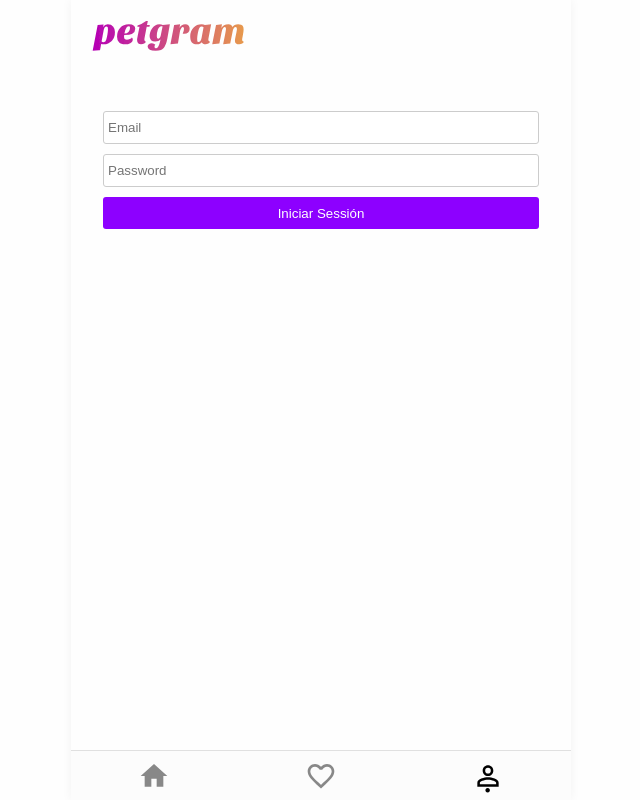
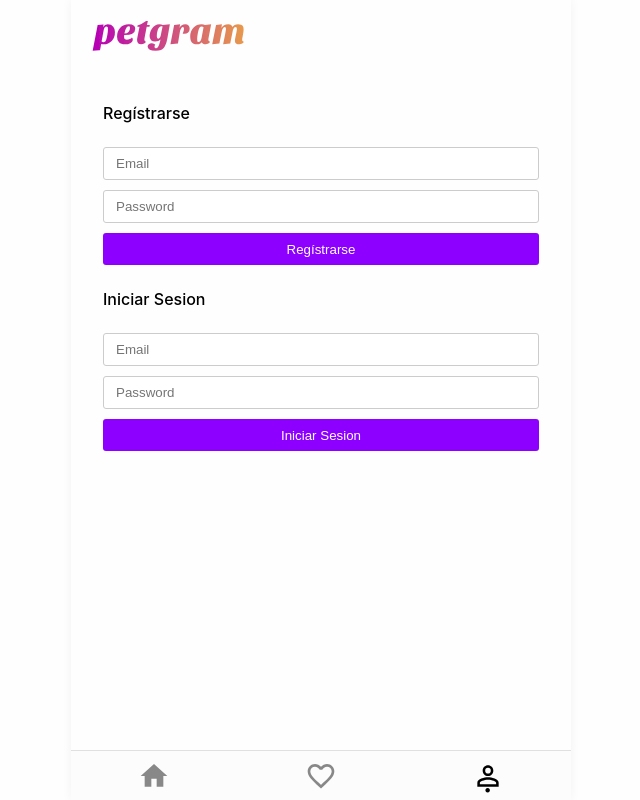
Before and after one commit to jsonfm/petgram, a React (Vite) app: page /user in a window 1280 px wide. Before the commit this address had no page. Shown: the whole page, without its empty margins (319-959 px from the left). Built offline with nearby package versions, Linux system fonts and the light colour scheme.

Commit message:
⚡ [ADD] Login/Register Mutations

```diff
--- a/src/App.jsx
+++ b/src/App.jsx
@@ -51,6 +51,7 @@ function App() {
             )
         }
     </Context.Consumer>
+
     <Navbar />
     </>
   )
--- a/src/components/UserForm/index.jsx
+++ b/src/components/UserForm/index.jsx
@@ -1,21 +1,31 @@
-import React from 'react';
-import { useInputValue } from "@/hooks/useInputValue";
-import { Form, Input, Button, FormContainer } from "./styles"
+import React, { useState } from 'react';
+import { Form, Input, Button, FormContainer, Title, Error } from "./styles"
 
-export const UserForm = () => {
-    const email = useInputValue('');
-    const password = useInputValue('');
 
-    const onSubmit = (e) => {
+export const UserForm = ({ error, loading, title, onSubmit }) => {
+    const [form, setForm] = useState({ email: '',password: '' });
+
+    const handleSubmit = (e) => {
         e.preventDefault();
+        onSubmit({ ...form });
     }
+
+    const handleForm = e => {
+        setForm({
+            ...form,
+            [e.target.name]: e.target.value,
+        });
+    }
+    // console.log("Loading: ", loading);
     return (
         <FormContainer>
-            <Form onSubmit={onSubmit}>
-                <Input placeholder="Email" {...email} />
-                <Input placeholder="Password" type="password" {...password} />
-                <Button>Iniciar Sessión</Button>
+            <Title>{title}</Title>
+            <Form onSubmit={handleSubmit} disabled={loading}>
+                <Input placeholder="Email" name="email" onChange={handleForm} defaultValue={form.email} />
+                <Input placeholder="Password" type="password" name="password" onChange={handleForm} defaultValue={form.password}/>
+                <Button>{title}</Button>
             </Form>
+            {error && <Error>{error}</Error>}
         </FormContainer>
     )
 }
--- a/src/components/UserForm/styles.jsx
+++ b/src/components/UserForm/styles.jsx
@@ -11,7 +11,7 @@ export const Input = styled.input`
     border: 1px solid #ccc;
     border-radius: 3px;
     margin-bottom: 0;
-    padding: 8px 4px;
+    padding: 8px 12px;
     display: block;
     width: 100%;
 `
@@ -24,8 +24,20 @@ export const Button = styled.button`
     display: block;
     width: 100%;
     text-align: center;
+    cursor: pointer;
 `
 
 export const FormContainer = styled.div`
     padding: 0 2rem;
 `
+
+export const Title = styled.h3`
+    font-size: 16px;
+    font-weight: 500;
+    padding: 8px 0;
+`
+
+export const Error = styled.span`
+    font-size: 14px;
+    color: red;
+`;
--- /dev/null
+++ b/src/container/LoginMutation.js
@@ -0,0 +1,12 @@
+import { useMutation, gql } from '@apollo/client';
+
+const LOGIN = gql`
+  mutation login($input: UserCredentials!) {
+    login(input: $input)
+  }
+`;
+
+export const useLoginMutation = () => {
+  const [loginMutation, { data, loading, error }] = useMutation(LOGIN);
+  return { loginMutation, data, loading, error };
+};
--- /dev/null
+++ b/src/container/RegisterMutation.js
@@ -0,0 +1,12 @@
+import { useMutation, gql } from '@apollo/client';
+
+const REGISTER = gql`
+  mutation signup($input: UserCredentials!) {
+    signup(input: $input)
+  }
+`;
+
+export const useRegisterMutation = () => {
+  const [registerMutation, { data, loading, error }] = useMutation(REGISTER);
+  return { registerMutation, data, loading, error };
+};
--- a/src/context/index.jsx
+++ b/src/context/index.jsx
@@ -1,3 +1,21 @@
-import { createContext } from "react";
+import React, { createContext, useState } from 'react'
 
 export const Context = createContext();
+
+
+export const Provider = ({ children }) => {
+  const [isAuth, setIsAuth] = useState(false);
+
+  const value = {
+    isAuth,
+    activateAuth: () => {
+      setIsAuth(true)
+    }
+  }
+
+  return (
+    <Context.Provider value={value}>
+      {children}
+    </Context.Provider>
+  )
+}
--- a/src/main.jsx
+++ b/src/main.jsx
@@ -2,7 +2,7 @@ import React from 'react'
 import ReactDOM from 'react-dom/client';
 import { BrowserRouter } from "react-router-dom";
 import { ApolloClient, ApolloProvider, InMemoryCache } from "@apollo/client";
-import { Context } from "@/context";
+import { Provider } from "@/context";
 import { initialState } from "@/context/state";
 
 import App from './App'
@@ -19,11 +19,11 @@ const state = initialState();
 
 
 ReactDOM.createRoot(document.getElementById('root')).render(
-  <Context.Provider value={state}>
+  <Provider>
     <BrowserRouter>
         <ApolloProvider client={client}>
             <App />
         </ApolloProvider>
     </BrowserRouter>
-  </Context.Provider>
+  </Provider>
 )
--- a/src/pages/notRegisteredUser.jsx
+++ b/src/pages/notRegisteredUser.jsx
@@ -1,10 +1,36 @@
 import React from "react";
+import { Context } from "@/context";
 import { UserForm } from "@/components/UserForm";
+import { useRegisterMutation } from "@/container/RegisterMutation";
+import { useLoginMutation } from "@/container/LoginMutation";
+
 
 export const NotRegisteredUser = () => {
+    const { registerMutation, data, loading, error } = useRegisterMutation()
+    const { loginMutation } = useLoginMutation();
+
     return (
-        <>
-            <UserForm />
-        </>
+        <Context.Consumer>
+            {
+                ({activateAuth}) => {
+                    const registerSubmit = ({ email, password }) => {
+                        const input = { email, password }
+                        const variables = { input }
+                        registerMutation({ variables }).then(activateAuth)
+                    }
+
+                    const loginSubmit = ({ email, password }) => {
+                        const input = { email, password }
+                        const variables = { input }
+                        loginMutation({ variables }).then(activateAuth)
+                    }
+
+                    return <>
+                        <UserForm loading={loading} error={error} onSubmit={registerSubmit} title='Regístrarse'/>
+                        <UserForm loading={loading} error={error} onSubmit={loginSubmit} title='Iniciar Sesion'/>
+                    </>
+                }
+            }
+        </Context.Consumer>
     )
 }
--- a/src/pages/user.jsx
+++ b/src/pages/user.jsx
@@ -1,4 +1,5 @@
 import React from "react";
+
 
 export const User = () => {
     return (
```
